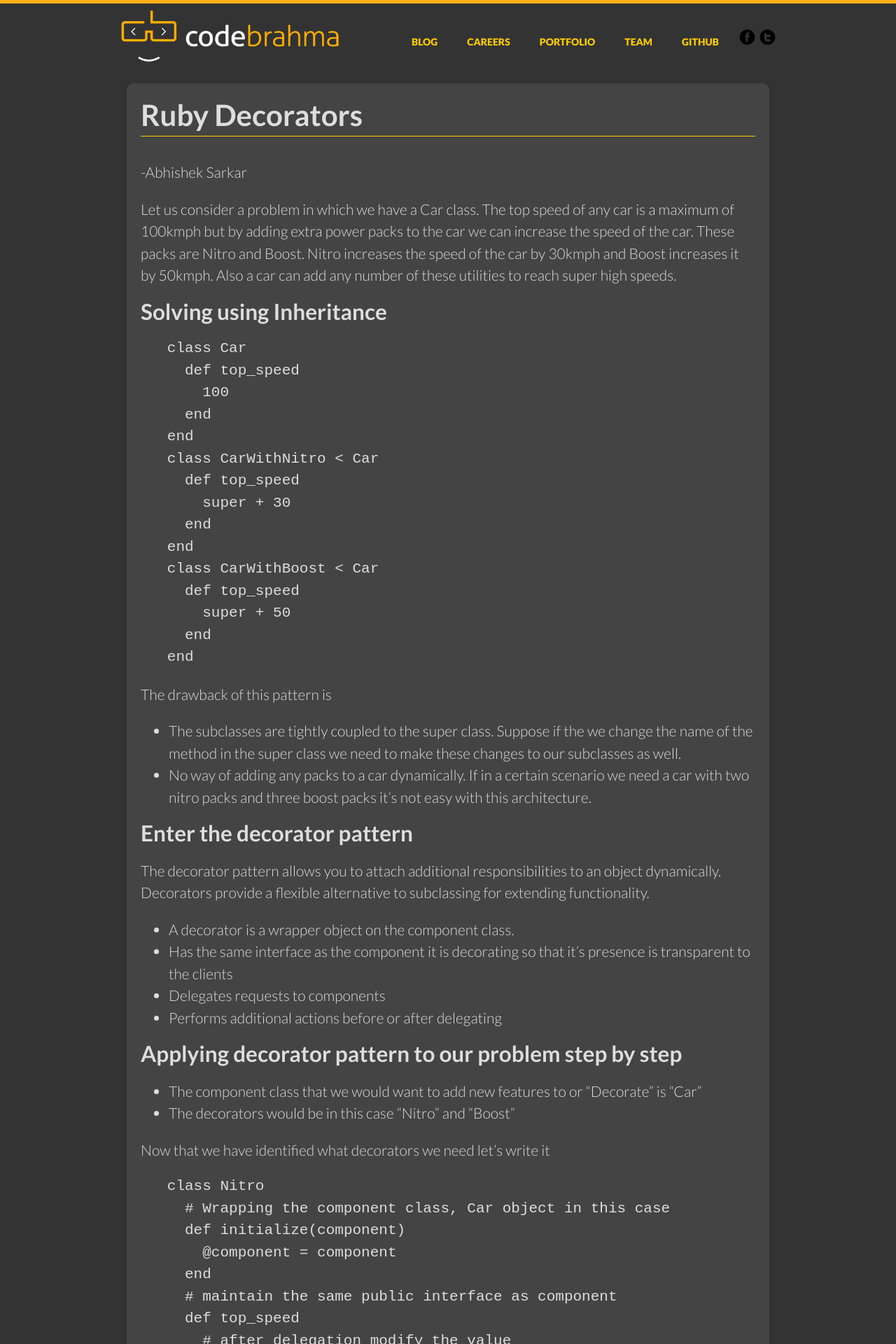
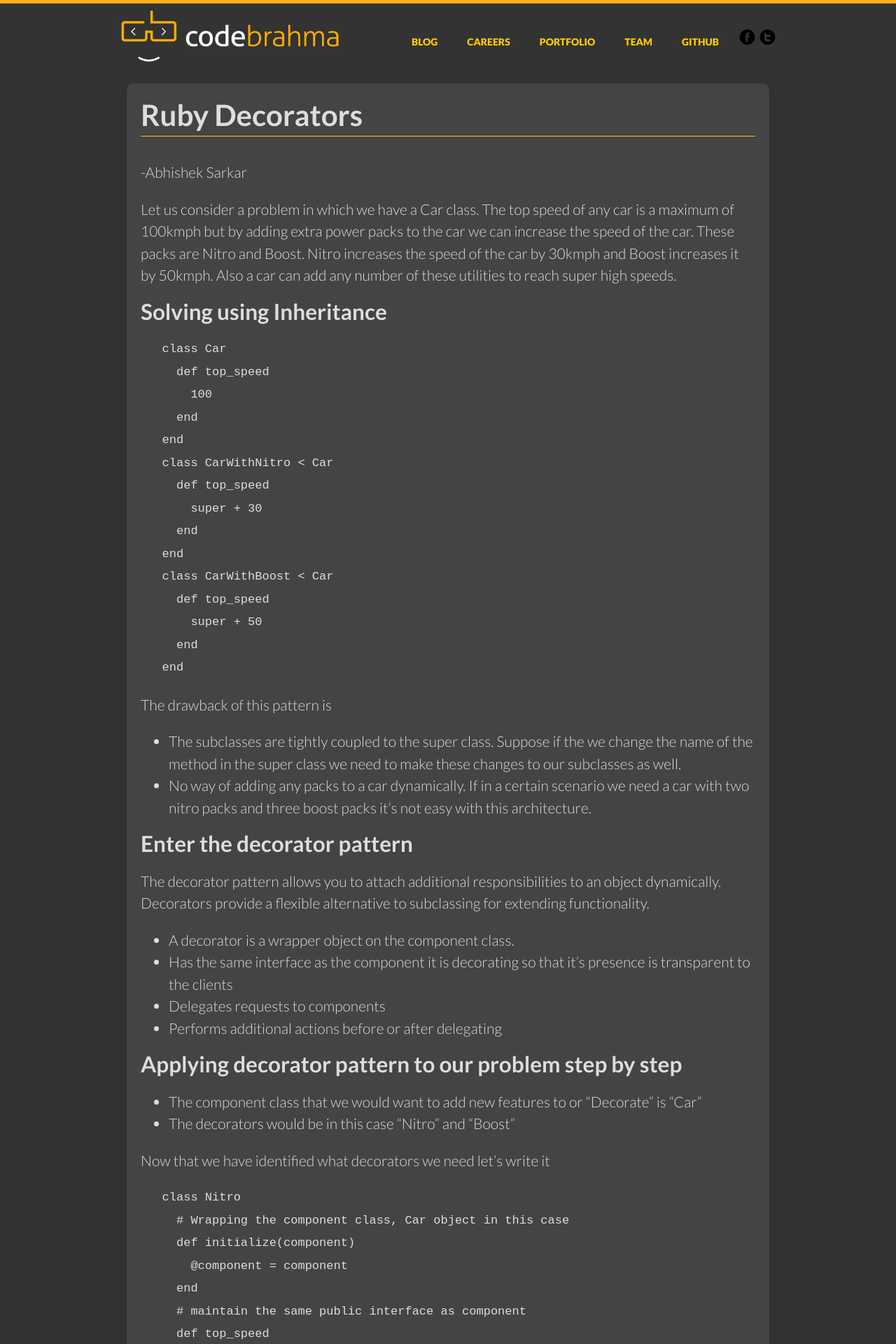
Before and after one commit to Codebrahma/codebrahma.github.io, a Jekyll site: the page built from _posts/2014-04-28-ruby-decorators.markdown, in a window 1280 px wide. Shown: the top 1920 px of the page at 70% size. Built offline with Jekyll 4.4.1, drawn with Linux system fonts in a browser that asks for light colours; some web fonts are replaced; a script that is not in the unit is left out; comment, search, counter and statistics services are not loaded.

Commit message:
code css font size reduced

```diff
--- a/css/main.css
+++ b/css/main.css
@@ -660,3 +660,7 @@ footer {
     -webkit-box-shadow: inset 0 1px 10px 1px #5c8bee, 0 1px 0 #1d2c4d, 0 2px 0 #1f3053, 0 4px 3px 0 #111111;
     box-shadow: inset 0 1px 10px 1px #5c8bee, 0 1px 0 #1d2c4d, 0 2px 0 #1f3053, 0 4px 3px 0 #111111;
     margin-top: 58px; }
+
+code{
+  font-size: 17px;
+}
```
